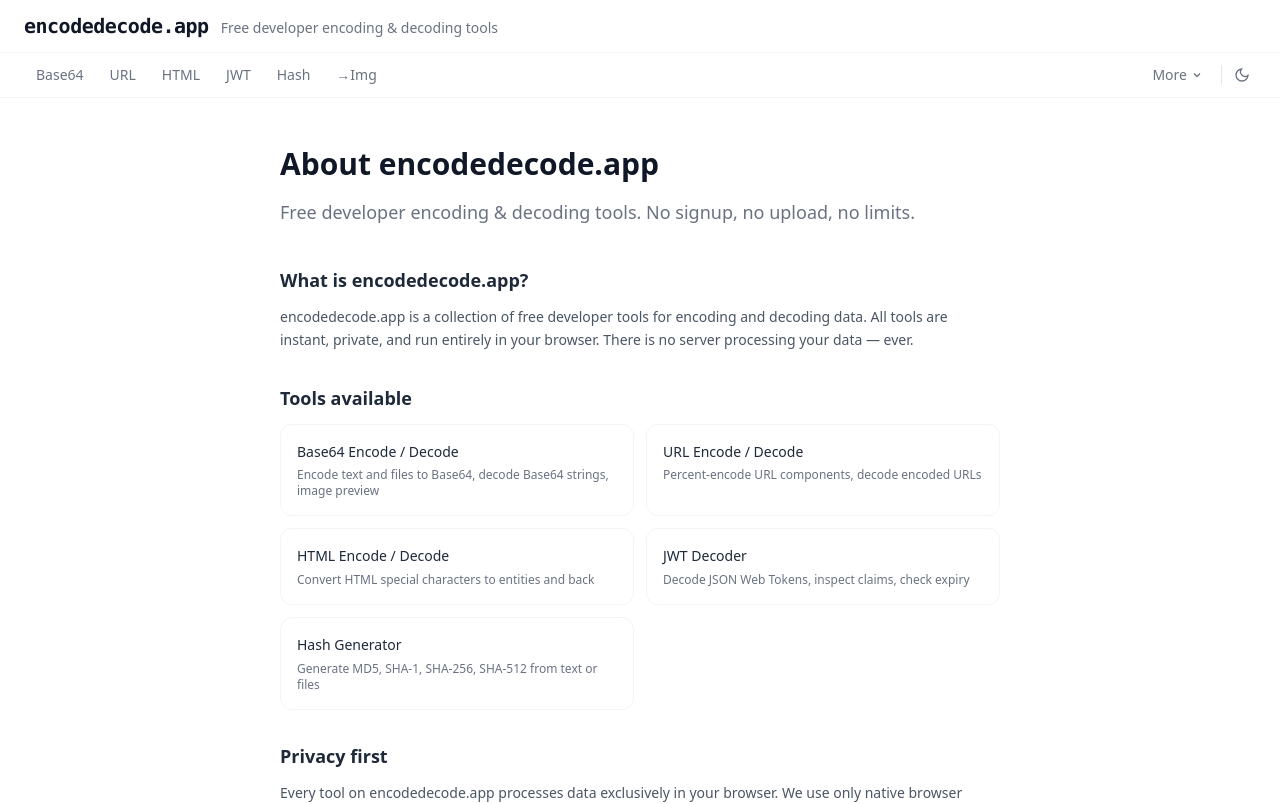
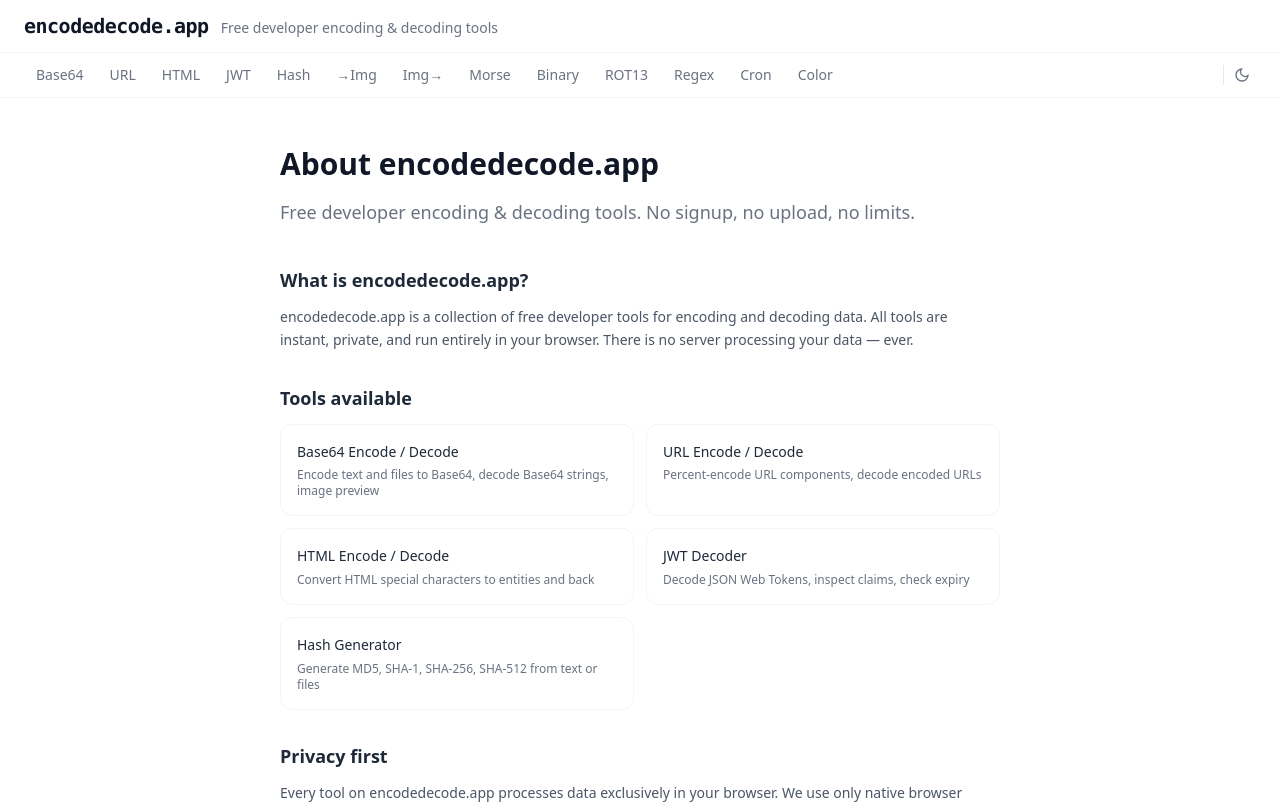
Before and after one commit to recynt-studyz/encodedecode, a Next.js app: page /about in a window 1280 px wide. Shown: the top 804 px of the page. Built offline with nearby package versions, Linux system fonts and the light colour scheme.

Commit message:
show all 13 nav tabs on desktop, remove More dropdown for desktop viewports

```diff
--- a/components/ToolNav.tsx
+++ b/components/ToolNav.tsx
@@ -2,18 +2,15 @@
 
 import Link from 'next/link'
 import { usePathname } from 'next/navigation'
-import { useState, useEffect, useRef } from 'react'
+import { useState, useEffect } from 'react'
 
-const PRIMARY_TOOLS = [
+const ALL_TOOLS = [
   { href: '/', label: 'Base64' },
   { href: '/url', label: 'URL' },
   { href: '/html', label: 'HTML' },
   { href: '/jwt', label: 'JWT' },
   { href: '/hash', label: 'Hash' },
   { href: '/base64-to-image', label: '→Img' },
-]
-
-const MORE_TOOLS = [
   { href: '/image-to-base64', label: 'Img→' },
   { href: '/morse', label: 'Morse' },
   { href: '/binary', label: 'Binary' },
@@ -26,8 +23,6 @@ const MORE_TOOLS = [
 export default function ToolNav() {
   const pathname = usePathname()
   const [darkMode, setDarkMode] = useState(false)
-  const [showMore, setShowMore] = useState(false)
-  const moreRef = useRef<HTMLDivElement>(null)
 
   useEffect(() => {
     const sync = () => setDarkMode(document.documentElement.classList.contains('dark'))
@@ -37,23 +32,11 @@ export default function ToolNav() {
     return () => obs.disconnect()
   }, [])
 
-  useEffect(() => {
-    const handler = (e: MouseEvent) => {
-      if (moreRef.current && !moreRef.current.contains(e.target as Node)) setShowMore(false)
-    }
-    document.addEventListener('mousedown', handler)
-    return () => document.removeEventListener('mousedown', handler)
-  }, [])
-
-  useEffect(() => { setShowMore(false) }, [pathname])
-
   const toggleDark = () => {
     const next = !darkMode
     document.documentElement.classList.toggle('dark', next)
     try { localStorage.setItem('encodedecode-theme', next ? 'dark' : 'light') } catch { /* ignore */ }
   }
-
-  const moreActive = MORE_TOOLS.some(t => t.href === pathname)
 
   const tabClass = (isActive: boolean) =>
     `px-3 py-1.5 rounded-lg text-sm font-medium whitespace-nowrap transition-colors ${
@@ -66,12 +49,11 @@ export default function ToolNav() {
     <nav className="border-b border-gray-100 dark:border-gray-800 bg-white dark:bg-[#0f172a] px-4 sm:px-6">
       <div className="max-w-[1600px] mx-auto flex items-center">
 
-        {/* Primary tabs — scroll horizontally on narrow screens.
-            overflow-x-auto is scoped to this inner div only so the
-            dropdown below is never clipped by an overflow context. */}
+        {/* All tabs — overflow-x-auto scrolls horizontally on any viewport width.
+            min-w-max prevents wrapping so all tabs stay on one row. */}
         <div className="flex-1 overflow-x-auto">
           <div className="flex items-center gap-0.5 py-1.5 min-w-max">
-            {PRIMARY_TOOLS.map(({ href, label }) => (
+            {ALL_TOOLS.map(({ href, label }) => (
               <Link key={href} href={href} className={tabClass(pathname === href)}>
                 {label}
               </Link>
@@ -79,50 +61,10 @@ export default function ToolNav() {
           </div>
         </div>
 
-        {/* More dropdown + dark toggle — outside the overflow container
-            so the absolute-positioned dropdown is never clipped. */}
-        <div className="flex items-center gap-0.5 py-1.5 shrink-0 pl-1">
-          <div ref={moreRef} className="relative">
-            <button
-              onClick={() => setShowMore(v => !v)}
-              className={`flex items-center gap-1 px-3 py-1.5 rounded-lg text-sm font-medium whitespace-nowrap transition-colors ${
-                moreActive
-                  ? 'bg-blue-50 dark:bg-blue-950/40 text-[#2563EB] dark:text-blue-400'
-                  : 'text-gray-500 dark:text-gray-400 hover:text-gray-700 dark:hover:text-gray-200 hover:bg-gray-50 dark:hover:bg-gray-800'
-              }`}
-              aria-expanded={showMore}
-              aria-haspopup="true"
-            >
-              More
-              <svg
-                width="12" height="12" viewBox="0 0 24 24" fill="none" stroke="currentColor" strokeWidth="2.5"
-                className={`transition-transform duration-150 ${showMore ? 'rotate-180' : ''}`}
-              >
-                <polyline points="6 9 12 15 18 9" />
-              </svg>
-            </button>
-
-            {showMore && (
-              <div className="absolute top-full right-0 mt-1.5 bg-white dark:bg-[#1e293b] border border-gray-200 dark:border-gray-700 rounded-xl shadow-lg py-1 z-50 min-w-[140px]">
-                {MORE_TOOLS.map(({ href, label }) => (
-                  <Link
-                    key={href}
-                    href={href}
-                    className={`flex items-center px-3 py-2 text-sm font-medium transition-colors ${
-                      pathname === href
-                        ? 'text-[#2563EB] dark:text-blue-400 bg-blue-50 dark:bg-blue-950/40'
-                        : 'text-gray-600 dark:text-gray-300 hover:text-gray-900 dark:hover:text-white hover:bg-gray-50 dark:hover:bg-gray-700/50'
-                    }`}
-                  >
-                    {label}
-                  </Link>
-                ))}
-              </div>
-            )}
-          </div>
-
+        {/* Dark mode toggle — lives outside the overflow container so it's
+            always pinned to the right and never scrolls with the tabs. */}
+        <div className="flex items-center py-1.5 shrink-0 pl-1">
           <div className="w-px h-5 bg-gray-200 dark:bg-gray-700 mx-1 shrink-0" />
-
           <button
             onClick={toggleDark}
             className="p-1.5 rounded-lg text-gray-500 dark:text-gray-400 hover:text-gray-700 dark:hover:text-gray-200 hover:bg-gray-100 dark:hover:bg-gray-700 transition focus:outline-none"
@@ -143,6 +85,7 @@ export default function ToolNav() {
             )}
           </button>
         </div>
+
       </div>
     </nav>
   )
```
